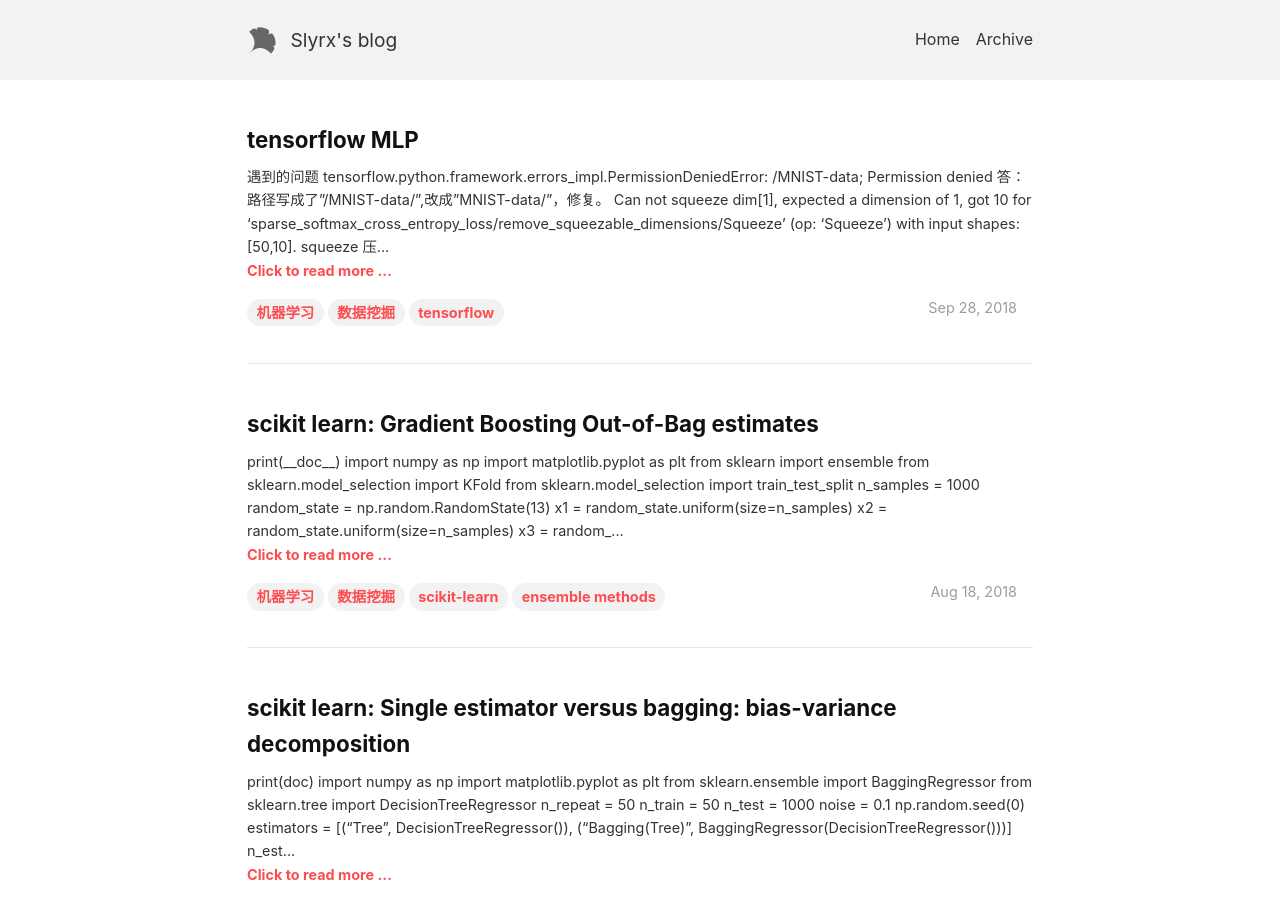
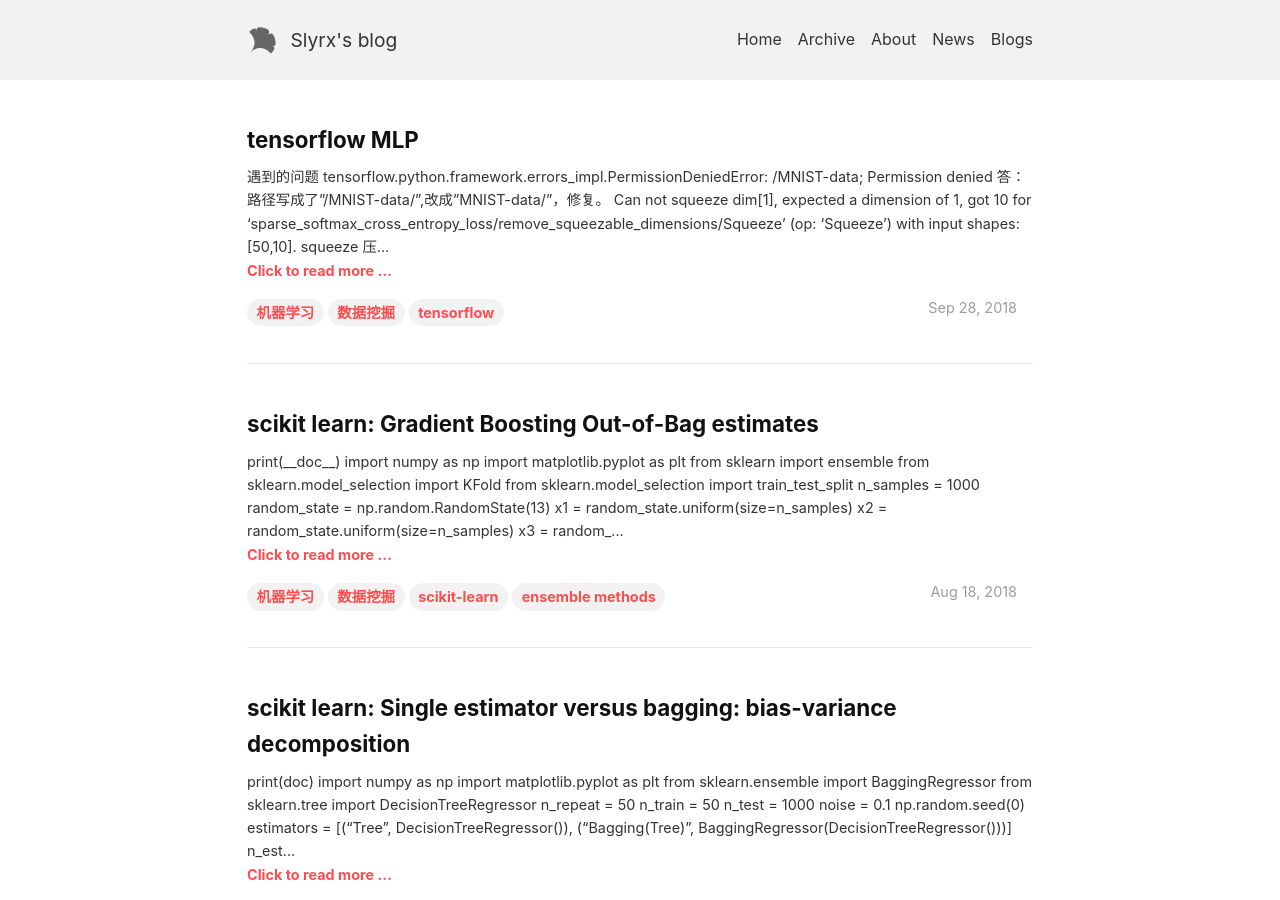
Before and after one commit to slyrx/Tech_Blog, a Jekyll site: the page built from index.html, in a window 1280 px wide and 900 px high. Built offline with Jekyll 4.4.1, drawn with Linux system fonts in a browser that asks for light colours; the list of posts is cut into pages by our own code.

Commit message:
up header

```diff
--- a/_config.yml
+++ b/_config.yml
@@ -25,6 +25,12 @@
       zh: 关于
       zh-Hans: 关于
       zh-Hant: 關於
+    url: /about.html
+  - titles:
+      en: News
+      zh: 动态
+      zh-Hans: 动态
+      zh-Hant: 動】
     url: /about.html
 
 # paths:
--- a/_includes/header.html
+++ b/_includes/header.html
@@ -22,6 +22,20 @@
         {%- assign __locale = site.data.locale.NAV.ALL -%}
         {%- include snippets/locale-to-string.html -%}
         <li><a href="{{ href }}">{{ __return }}</a></li>
+        {%- for list in site.nav_lists -%}
+          {%- assign __path = list.url -%}
+          {%- include snippets/get-nav-url.html -%}
+          {%- assign href = __return -%}
+          {%- assign __locale = list.titles -%}
+          {%- include snippets/locale-to-string.html -%}
+          <li><a href="{{ href }}">{%- if list.title -%}{{ list.title }}{%- else -%}{{ __return }}{%- endif -%}</a></li>
+        {%- endfor -%}
+        {%- assign __path = site.paths.all | default: site.data.variables.default.paths.all -%}
+        {%- include snippets/get-nav-url.html -%}
+        {%- assign href = __return -%}
+        {%- assign __locale = site.data.locale.NAV.ALL -%}
+        {%- include snippets/locale-to-string.html -%}
+        <li><a href="{{ href }}">Blogs</a></li>
       </ul>
     </nav>
   </div>
```
